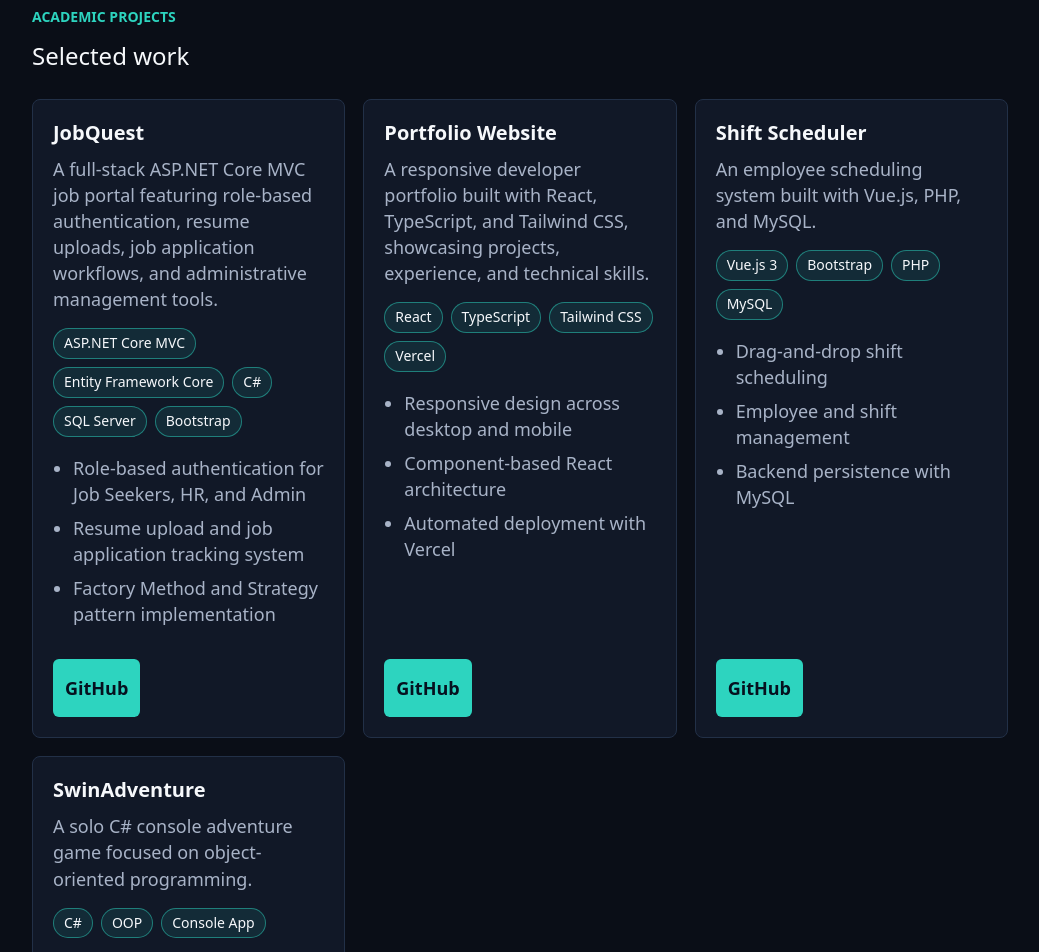
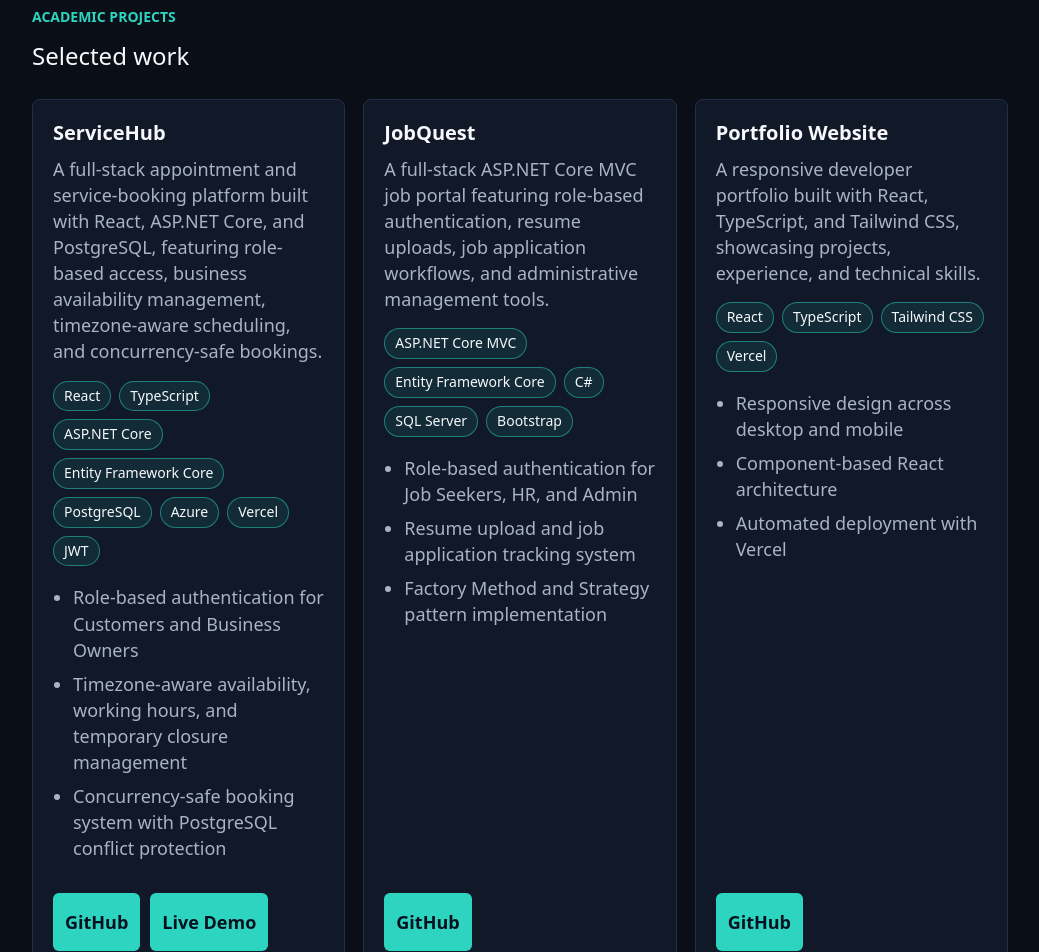
Before and after one commit to ChunWaiLeong/portfolio-website, a React (Vite) app: page / in a window 1280 px wide. Shown: the part 1380-2332 px from the top of the page, without its empty margins (120-1159 px from the left). Built offline with nearby package versions, Linux system fonts and the light colour scheme.

Commit message:
Added new project(ServiceHub) and updated resume

```diff
--- a/src/components/Projects.jsx
+++ b/src/components/Projects.jsx
@@ -27,6 +27,12 @@
               <a href={project.githubUrl} target="_blank" rel="noreferrer">
                 GitHub
               </a>
+
+              {project.liveUrl && (
+                <a href={project.liveUrl} target="_blank" rel="noreferrer">
+                  Live Demo
+                </a>
+              )}
             </div>
           </article>
         ))}
--- a/src/data/projects.js
+++ b/src/data/projects.js
@@ -1,4 +1,16 @@
 const projects = [
+  {
+    title: 'ServiceHub',
+    description: 'A full-stack appointment and service-booking platform built with React, ASP.NET Core, and PostgreSQL, featuring role-based access, business availability management, timezone-aware scheduling, and concurrency-safe bookings.',
+    techStack: ['React', 'TypeScript', 'ASP.NET Core', 'Entity Framework Core', 'PostgreSQL', 'Azure', 'Vercel', 'JWT'],
+    features: [
+      'Role-based authentication for Customers and Business Owners',
+      'Timezone-aware availability, working hours, and temporary closure management',
+      'Concurrency-safe booking system with PostgreSQL conflict protection',
+    ],
+    githubUrl: 'https://github.com/ChunWaiLeong/ServiceHub',
+    liveUrl: 'https://service-hub-gray-omega.vercel.app',
+  },
   {
     title: 'JobQuest',
     description: 'A full-stack ASP.NET Core MVC job portal featuring role-based authentication, resume uploads, job application workflows, and administrative management tools.',
```
Also changed, not shown: 1 other file (tests, documents, lock files or other folders).
